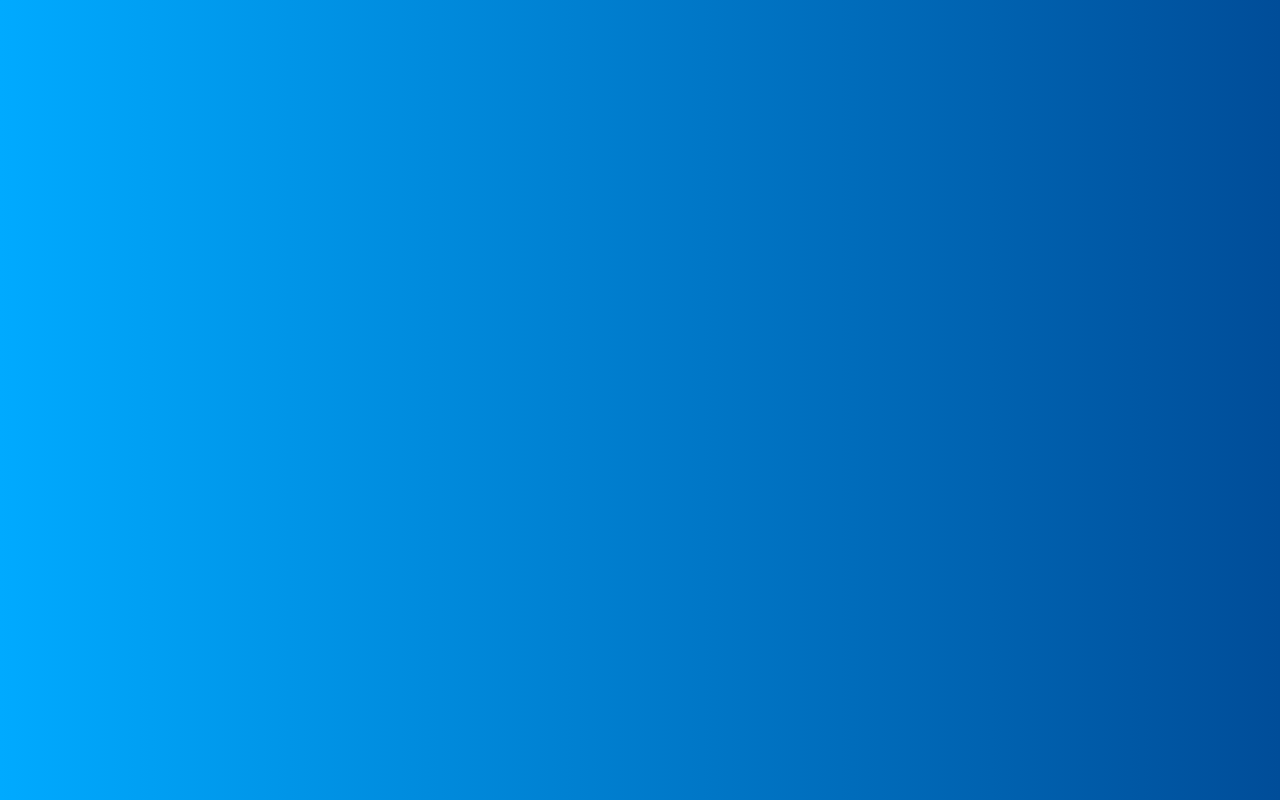
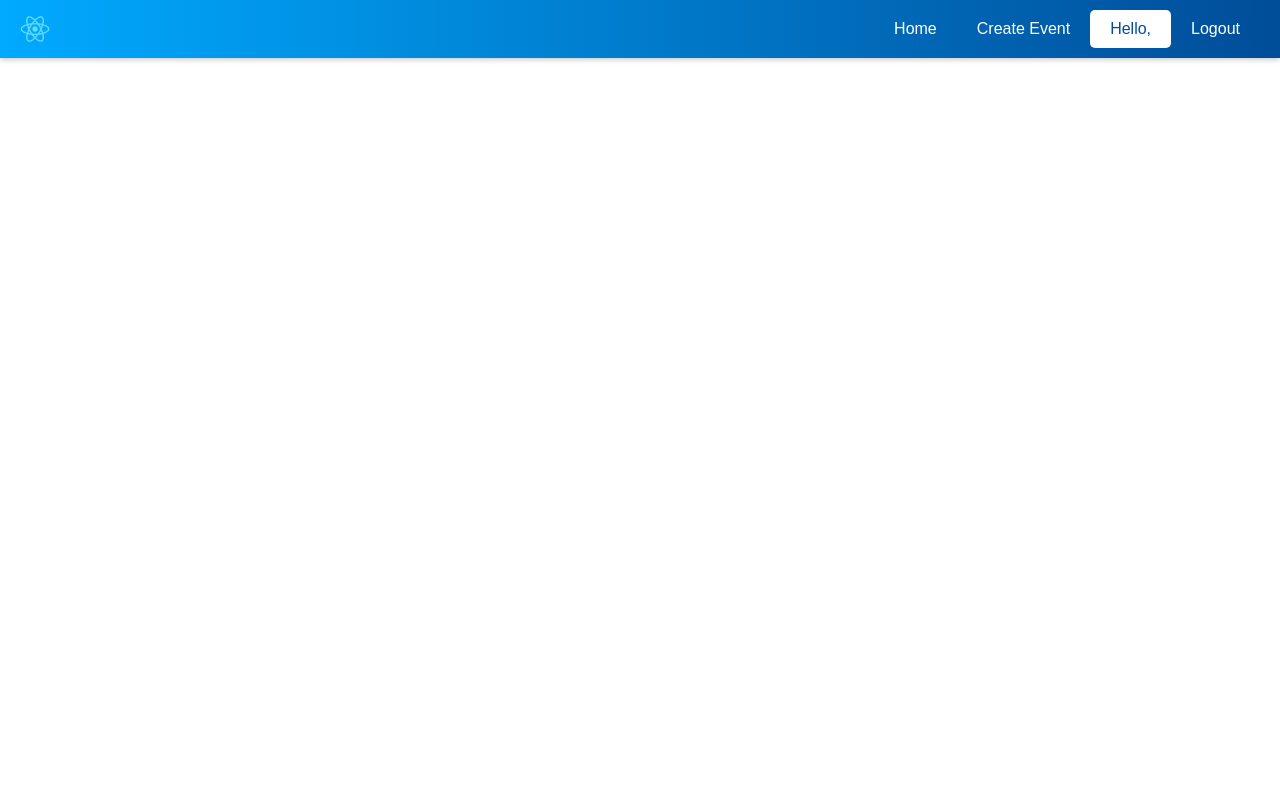
Before and after one commit to arvisprog/event-planner-management-system, a React (Create React App) app in the folder client/: page /home in a window 1280 px wide. Before the commit this address had no page. Built offline with nearby package versions, Linux system fonts and the light colour scheme; the HTML template or start-up script is replaced by a standard one.

Commit message:
implemented navbar and navbar css

```diff
--- a/client/src/App.js
+++ b/client/src/App.js
@@ -2,16 +2,17 @@ import React from "react";
 import { BrowserRouter as Router, Route, Routes } from "react-router-dom";
 import Register from "./components/Register";
 import Login from "./components/Login";
-
+import Home from "./components/Home";
 import "./styles/App.css";
 
 function App() {
   return (
     <Router>
-      <div className="App">
+      <div>
         <Routes>
           <Route path="/register" element={<Register />} />
           <Route path="/" element={<Login />} />
+          <Route path="/home" element={<Home />} />
         </Routes>
       </div>
     </Router>
--- a/client/src/components/Login.js
+++ b/client/src/components/Login.js
@@ -19,13 +19,14 @@ function Login() {
       });
 
       console.log(response.data);
-      navigate("/home");
+      navigate("/home", { state: { user: response.data } });
     } catch (err) {
       setError(err.response?.data?.message || "Login failed");
     }
   };
 
   return (
+    <div className="App">
       <div className="auth-container">
         <h2>Login</h2>
         {error && <div className="error">{error}</div>}
@@ -58,6 +59,7 @@ function Login() {
           <a href="/register">Don't have an account? Register</a>
         </div>
       </div>
+    </div>
   );
 }
 
--- /dev/null
+++ b/client/src/components/NavigationBar.js
@@ -0,0 +1,23 @@
+import "../styles/Navigation.css";
+import Logo from "../images/logo.png";
+
+function NavigationBar({ name }) {
+  return (
+    <nav class="navbar">
+      <div class="logo">
+        <img src={Logo} alt="Logo" />
+      </div>
+
+      <div class="menu-right">
+        <a href="#">Home</a>
+        <a href="#">Create Event</a>
+        <a href="#" class="cta-button">
+          Hello, {name}
+        </a>
+        <a href="#">Logout</a>
+      </div>
+    </nav>
+  );
+}
+
+export default NavigationBar;
--- a/client/src/components/Register.js
+++ b/client/src/components/Register.js
@@ -27,6 +27,7 @@ function Register() {
   };
 
   return (
+    <div className="App">
       <div className="auth-container">
         <h2>Register</h2>
         {error && <div className="error">{error}</div>}
@@ -69,6 +70,7 @@ function Register() {
           <a href="/">Already have an account? Log in</a>
         </div>
       </div>
+    </div>
   );
 }
 
--- a/client/src/components/home.js
+++ b/client/src/components/home.js
@@ -0,0 +1,14 @@
+import NavigationBar from "./NavigationBar";
+import { useLocation } from "react-router-dom";
+function Home() {
+  const location = useLocation();
+  const { user } = location.state || {};
+  console.log("user", user);
+  return (
+    <div>
+      <NavigationBar name={user?.user?.name}></NavigationBar>
+    </div>
+  );
+}
+
+export default Home;
--- /dev/null
+++ b/client/src/styles/Navigation.css
@@ -0,0 +1,70 @@
+.navbar {
+  display: flex;
+  justify-content: space-between;
+  align-items: center;
+  background: linear-gradient(to right, #00aaff, #004d99);
+  color: white;
+  padding: 10px 20px;
+  box-shadow: 0 2px 5px rgba(0, 0, 0, 0.2);
+}
+
+.menu-right,
+.logo {
+  display: flex;
+  align-items: center;
+}
+
+.logo img {
+  max-height: 30px;
+}
+
+.hamburger {
+  display: none;
+  cursor: pointer;
+  flex-direction: column;
+  justify-content: space-around;
+  width: 30px;
+  height: 25px;
+}
+
+.hamburger span {
+  background-color: white;
+  height: 3px;
+  width: 100%;
+  border-radius: 2px;
+  transition: all 0.3s ease;
+}
+
+.cta-button {
+  background-color: white;
+  color: #004d99;
+  padding: 10px 20px;
+  text-decoration: none;
+  border-radius: 5px;
+  transition: background-color 0.3s ease;
+}
+
+.cta-button:hover {
+  background-color: #0056b3;
+}
+
+a {
+  color: white;
+  text-decoration: none;
+  transition: color 0.3s ease;
+}
+
+a:hover {
+  color: #ddd;
+}
+
+.navbar a:not(.cta-button) {
+  padding: 10px 15px;
+  margin: 0 5px;
+  transition: background-color 0.3s ease;
+}
+
+.navbar a:not(.cta-button):hover {
+  background-color: rgba(255, 255, 255, 0.1);
+  border-radius: 5px;
+}
```
Also changed, not shown: client/src/images/logo.png (added). Lines whose indentation alone changed are shown as unchanged.
